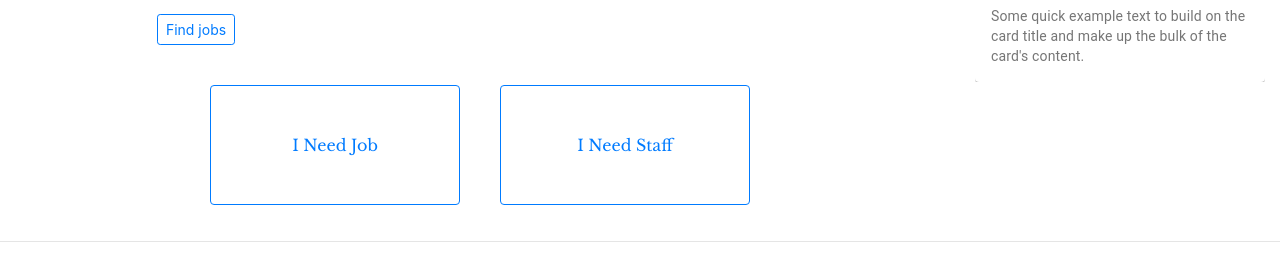
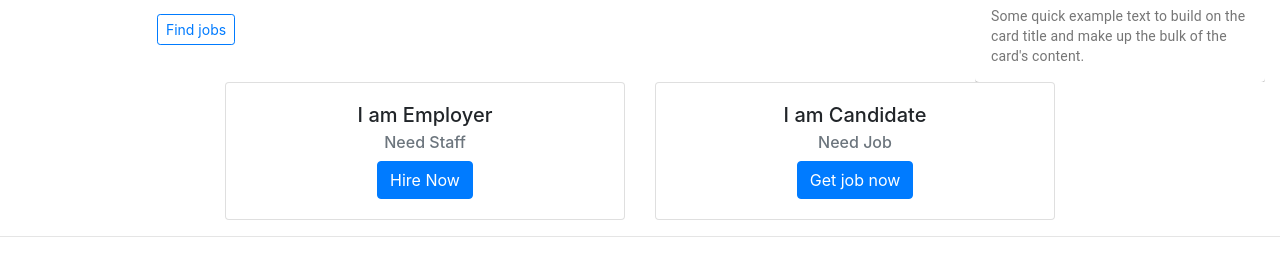
Before and after one commit to PriyanganaD14/Rozgaar, a React (Create React App) app in the folder client/: page / in a window 1280 px wide. Shown: the part 262-530 px from the top of the page. Built offline with nearby package versions, Linux system fonts and the light colour scheme; a web font is replaced by a local one.

Commit message:
add need staff and need job cards

```diff
--- a/client/src/Components/Buttons.js
+++ b/client/src/Components/Buttons.js
@@ -1,9 +1,12 @@
 import React from 'react';
 
-import "./Style/Buttons.css";
+
 
 import CarouselSection from './CarouselSection';
 import WhatWhere from './WhatWhere';
+import './Style/Buttons.css';
+import Cards from './Cards';
+
 
 const Buttons = ()=>{
     return (
@@ -13,15 +16,15 @@ const Buttons = ()=>{
                     <div className="row justify-content-center">
                         <WhatWhere />
                     </div>
-                    <div className="row d-flex justify-content-center">
-                        <button type="submit" className="btn btn-outline-primary iwk">I Need Job</button>
-                        <button type="submit" className="btn btn-outline-primary iwk">I Need Staff</button>
-                    </div>
                 </div>
                 <div className="col-md-3">
                     <CarouselSection />
                 </div>
-            <br/><br/>
+
+                <div className="setmiddle">
+                       <Cards/>
+                   </div>
+            <br/><br/><br/>
             </div>
         </div>
     );
--- /dev/null
+++ b/client/src/Components/Cards.js
@@ -0,0 +1,40 @@
+import React from 'react';
+
+import {
+    Card, CardBody,
+    CardTitle, CardSubtitle, Button, Row, Col,
+} from 'reactstrap';
+
+
+
+const Cards = () => {
+    return (
+        <div>
+
+            <Row>
+                <Col className="sm-12">
+                    <Card style={{width:400}}>
+                        <CardBody style={{textAlign:"center"}}>
+                            <CardTitle tag="h5">I am Employer</CardTitle>
+                            <CardSubtitle tag="h6" className="mb-2 text-muted">Need Staff</CardSubtitle>
+                            <Button type="submit" color="btn btn-primary">Hire Now</Button>
+                        </CardBody>
+                    </Card>
+                </Col>
+
+                <Col className="sm-12">
+                    <Card style={{width:400}}>
+                        <CardBody style={{textAlign:"center"}}>
+                            <CardTitle tag="h5">I am Candidate</CardTitle>
+                            <CardSubtitle tag="h6" className="mb-2 text-muted">Need Job</CardSubtitle>
+                            <Button type="submit" color="btn btn-primary">Get job now</Button>
+                        </CardBody>
+                    </Card>
+                </Col>
+            </Row>
+
+        </div>
+    );
+}
+
+export default Cards;
--- a/client/src/Components/JobCategories.js
+++ b/client/src/Components/JobCategories.js
@@ -18,7 +18,7 @@ const JobCategories = ()=>{
   return (
     <div>
       <Row>
-        <Col className="col-lg-3 col-md-6 col-sm-12 mb">
+        <Col className="col-lg-3 col-md-6 col-sm-12">
         <Card className="hvr mb-md-4">
         <CardImg className="mid" src={driver} style={{width:70,height:80}} alt="Card image cap" />
         <CardBody className="mid">
--- a/client/src/Components/Style/Buttons.css
+++ b/client/src/Components/Style/Buttons.css
@@ -1,4 +1,5 @@
 @import url('https://fonts.googleapis.com/css2?family=Libre+Baskerville&display=swap');
+
 .container{
 text-align: center;
 }
@@ -6,33 +7,11 @@ text-align: center;
 .container-fluid {
     margin-top: 60px;
 }
-.iwj
-{
-    height:120px;
-    width:250px;
-    margin-top: 25px;
-    margin:20px;
-    font-size:3em;
-    font-family: 'Libre Baskerville', serif;
-    background-color: white;
-    /*text-decoration-color: #494949;*/
+
+.setmiddle{
+    display: flex;
+    align-items: center;
+    justify-content: center;
+    width: 100%;
+    height: 100%;
 }
-.iwj:hover
-{
-    background-color:rgb(30,40,50);
-}
-.iwk
-{
-    height:120px;
-    width:250px;
-    margin-top: 25px;
-    margin: 20px;
-    font-size:3\em;
-    font-family: 'Libre Baskerville', serif;
-    background-color: white;
-  /*  text-decoration-color: #494949;*/
-}
-.iwk:hover
-{
-    background-color:rgb(30,40,50)
-}
```
